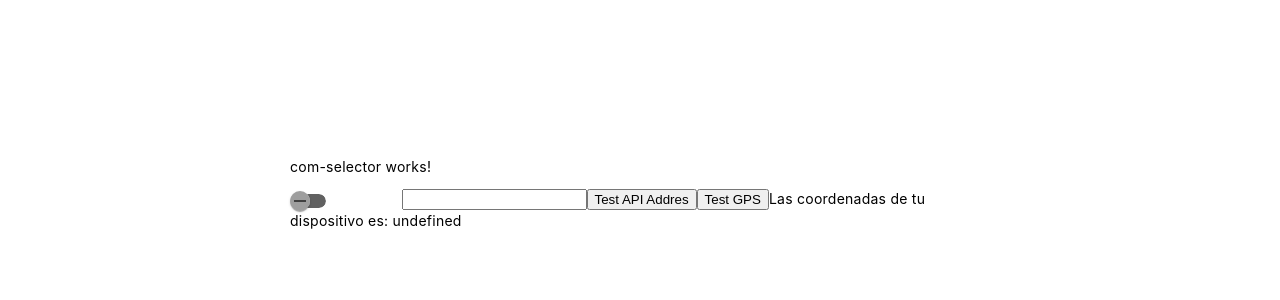
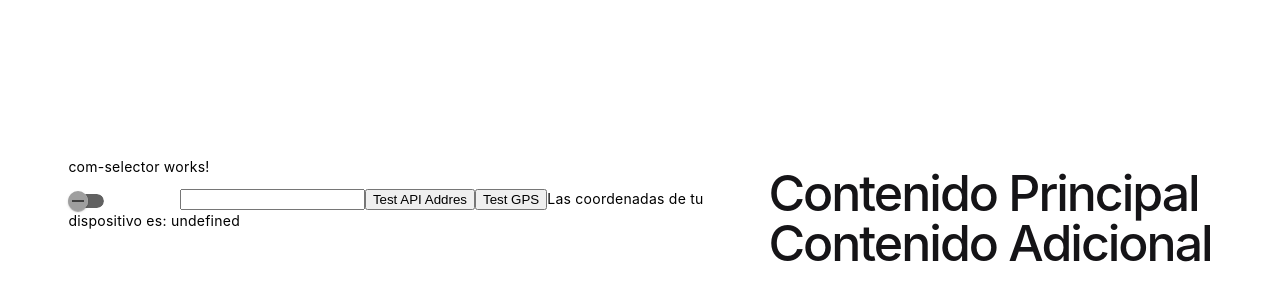
Before and after one commit to raphaellaaz/ng_webapp_openmeteo, an Angular app: page / in a window 1280 px wide. Shown: the part 182-482 px from the top of the page. Built offline with nearby package versions, Linux system fonts and the light colour scheme.

Commit message:
Adicion de Divs y clases para estilizar

```diff
--- a/src/app/app.component.html
+++ b/src/app/app.component.html
@@ -1,4 +1,3 @@
-
 <style>
   :host {
     --bright-blue: oklch(51.01% 0.274 263.83);
@@ -171,9 +170,17 @@
     <div>
       <app-com-selector></app-com-selector>
     </div> <!-- Selector -->
-    <div>    </div> <!-- Contenido Principal -->
-    <div>    </div> <!-- Contenido Personalizado -->
   </div>
+
+  <div class="content-horizontal">
+    <div class="main-content">
+      <h1>Contenido Principal</h1>
+    </div> <!-- Contenido Principal -->
+    <div class="aditional-content">
+      <h1>Contenido Adicional</h1>
+    </div> <!-- Contenido Personalizado -->
+  </div>
+
 </main>
 
 <router-outlet></router-outlet>
```
